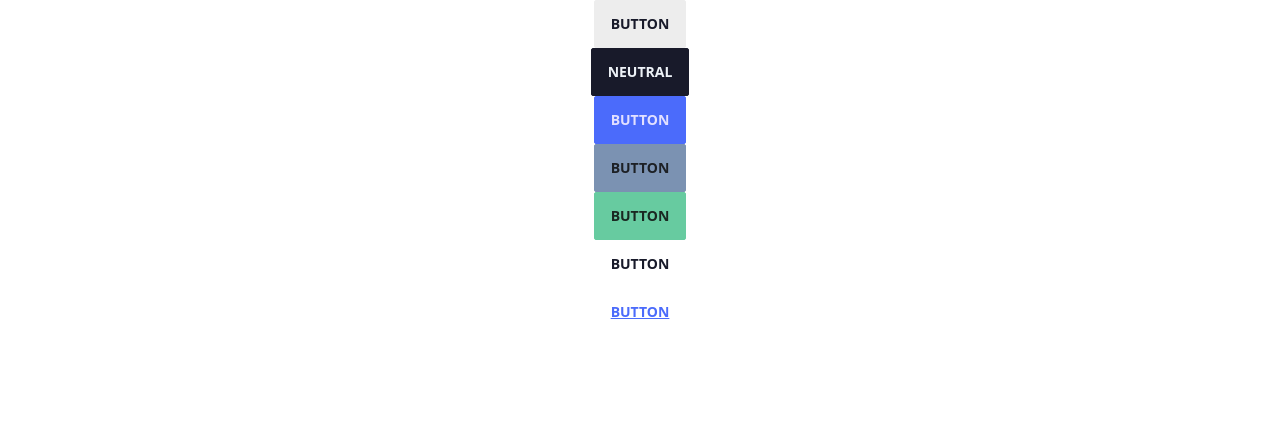
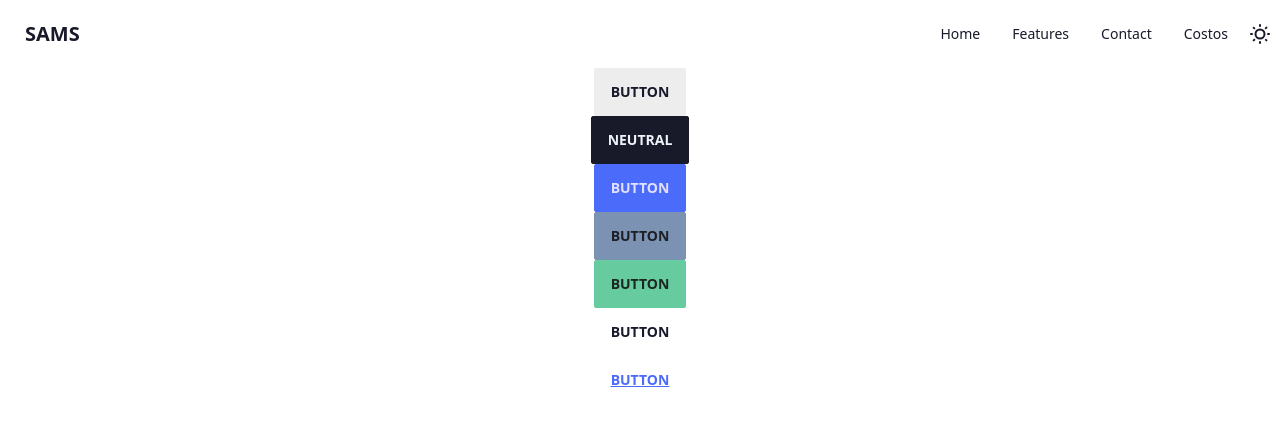
Before and after one commit to SimonVillalonIT/sams-arduino, a Next.js app in the folder Package/Website/: page / in a window 1280 px wide. Shown: the top 426 px of the page. Built offline with nearby package versions, Linux system fonts and the light colour scheme.

Commit message:
Add header component🛠

```diff
--- a/Package/Website/app/layout.tsx
+++ b/Package/Website/app/layout.tsx
@@ -1,8 +1,9 @@
 import "styles/globals.css";
+import {Header} from "components"
 
 export const metadata = {
-  title: "Create Next App",
-  description: "Generated by create next app",
+  title: "Sams",
+  description: "Sams - Sitio Web Oficial",
 };
 
 export default function RootLayout({
@@ -13,7 +14,8 @@ export default function RootLayout({
   return (
     <html lang="en">
       <body>
-        <main className="min-h-screen bg-background flex flex-col items-center">
+          <Header />
+        <main>
           {children}
         </main>
       </body>
--- /dev/null
+++ b/Package/Website/components/header/index.tsx
@@ -0,0 +1,47 @@
+import React from "react"
+import Link from "./link"
+import ToggleTheme from "./toggle-theme"
+import {home} from "data"
+
+export default function Header() {
+  return (
+    <header className="navbar bg-base-100">
+      <div className="navbar-start">
+        <div className="dropdown">
+          <label tabIndex={0} className="btn-ghost btn lg:hidden">
+            <svg
+              xmlns="http://www.w3.org/2000/svg"
+              className="h-5 w-5"
+              fill="none"
+              viewBox="0 0 24 24"
+              stroke="currentColor"
+            >
+              <path
+                strokeLinecap="round"
+                strokeLinejoin="round"
+                strokeWidth="2"
+                d="M4 6h16M4 12h8m-8 6h16"
+              />
+            </svg>
+          </label>
+          <ul
+            tabIndex={0}
+            className="dropdown-content menu rounded-box menu-sm z-[1] mt-3 w-52 bg-base-100 p-2 shadow"
+          >
+          {home.header.links.map((link) => <Link {...link} />)}
+          </ul>
+        </div>
+        <a className="btn-ghost btn text-xl normal-case">SAMS</a>
+      </div>
+      <div className="navbar-end hidden lg:flex">
+        <ul className="menu menu-horizontal px-1">
+          {home.header.links.map((link) => <Link {...link} />)}
+        </ul>
+        <ToggleTheme />
+      </div>
+      <div className="navbar-end lg:hidden">
+        <ToggleTheme />
+      </div>
+    </header>
+  );
+}
--- /dev/null
+++ b/Package/Website/components/header/link.tsx
@@ -0,0 +1,17 @@
+import React from "react";
+
+interface Props {
+  href: string;
+  title: string;
+  text: string;
+}
+
+function Link({ href, title, text }: Props) {
+  return (
+    <li title={title} >
+      <a href={href}>{text}</a>
+    </li>
+  );
+}
+
+export default Link;
--- /dev/null
+++ b/Package/Website/components/header/toggle-theme.tsx
@@ -0,0 +1,39 @@
+"use client";
+import React, { useEffect, useState } from "react";
+
+function ToggleTheme({ className }: { className?: string }) {
+  const [theme, setTheme] = useState("");
+
+  const toggleTheme = () => {
+    setTheme(theme === "night" ? "corporate" : "night");
+  };
+
+  useEffect(() => {
+    document.querySelector("html")?.setAttribute("data-theme", theme);
+  }, [theme]);
+  return (
+    <label className={`swap swap-rotate ${className}`}>
+      <input
+        checked={theme === "corporate" ? false : true}
+        onChange={toggleTheme}
+        type="checkbox"
+      />
+      <svg
+        className="swap-on h-6 w-6 fill-current"
+        xmlns="http://www.w3.org/2000/svg"
+        viewBox="0 0 24 24"
+      >
+        <path d="M5.64,17l-.71.71a1,1,0,0,0,0,1.41,1,1,0,0,0,1.41,0l.71-.71A1,1,0,0,0,5.64,17ZM5,12a1,1,0,0,0-1-1H3a1,1,0,0,0,0,2H4A1,1,0,0,0,5,12Zm7-7a1,1,0,0,0,1-1V3a1,1,0,0,0-2,0V4A1,1,0,0,0,12,5ZM5.64,7.05a1,1,0,0,0,.7.29,1,1,0,0,0,.71-.29,1,1,0,0,0,0-1.41l-.71-.71A1,1,0,0,0,4.93,6.34Zm12,.29a1,1,0,0,0,.7-.29l.71-.71a1,1,0,1,0-1.41-1.41L17,5.64a1,1,0,0,0,0,1.41A1,1,0,0,0,17.66,7.34ZM21,11H20a1,1,0,0,0,0,2h1a1,1,0,0,0,0-2Zm-9,8a1,1,0,0,0-1,1v1a1,1,0,0,0,2,0V20A1,1,0,0,0,12,19ZM18.36,17A1,1,0,0,0,17,18.36l.71.71a1,1,0,0,0,1.41,0,1,1,0,0,0,0-1.41ZM12,6.5A5.5,5.5,0,1,0,17.5,12,5.51,5.51,0,0,0,12,6.5Zm0,9A3.5,3.5,0,1,1,15.5,12,3.5,3.5,0,0,1,12,15.5Z" />
+      </svg>
+      <svg
+        className="swap-off h-6 w-6 fill-current"
+        xmlns="http://www.w3.org/2000/svg"
+        viewBox="0 0 24 24"
+      >
+        <path d="M21.64,13a1,1,0,0,0-1.05-.14,8.05,8.05,0,0,1-3.37.73A8.15,8.15,0,0,1,9.08,5.49a8.59,8.59,0,0,1,.25-2A1,1,0,0,0,8,2.36,10.14,10.14,0,1,0,22,14.05,1,1,0,0,0,21.64,13Zm-9.5,6.69A8.14,8.14,0,0,1,7.08,5.22v.27A10.15,10.15,0,0,0,17.22,15.63a9.79,9.79,0,0,0,2.1-.22A8.11,8.11,0,0,1,12.14,19.73Z" />
+      </svg>
+    </label>
+  );
+}
+
+export default ToggleTheme;
--- /dev/null
+++ b/Package/Website/components/index.tsx
@@ -0,0 +1 @@
+export {default as Header} from "./header"
--- /dev/null
+++ b/Package/Website/data/home.ts
@@ -0,0 +1,23 @@
+const data = {
+  header: {
+    links: [{
+      title: "Dashboard to manage your devices ",
+      href: "/dashboard",
+      text: "Home"
+    },{
+      title: "Home of website",
+      href: "/#features",
+      text: "Features"
+    },{
+      title: "Contact with us",
+      href: "/contact",
+      text: "Contact"
+    },{
+      title: "Nuestos costos",
+      href: "/pricing",
+      text: "Costos"
+    }]
+  }
+}
+
+export default data
--- /dev/null
+++ b/Package/Website/data/index.ts
@@ -0,0 +1 @@
+export {default as home} from "./home"
--- a/Package/Website/package.json
+++ b/Package/Website/package.json
@@ -14,6 +14,7 @@
     "postcss": "8.4.24",
     "react": "18.2.0",
     "react-dom": "18.2.0",
+    "react-icons": "^4.10.1",
     "tailwindcss": "3.3.2",
     "typescript": "5.1.3"
   },
--- a/Package/Website/tailwind.config.js
+++ b/Package/Website/tailwind.config.js
@@ -1,8 +1,21 @@
 /** @type {import('tailwindcss').Config} */
 module.exports = {
-  content: ["./app/**/*.{js,ts,jsx,tsx,mdx}"],
-  plugins: [require("daisyui")],
+  content: [
+    "./pages/**/*.{js,ts,jsx,tsx,mdx}",
+    "./components/**/*.{js,ts,jsx,tsx,mdx}",
+    "./app/**/*.{js,ts,jsx,tsx,mdx}",
+  ],
   daisyui: {
     themes: ["corporate", "night"],
   },
+  theme: {
+    extend: {
+      backgroundImage: {
+        "gradient-radial": "radial-gradient(var(--tw-gradient-stops))",
+        "gradient-conic":
+          "conic-gradient(from 180deg at 50% 50%, var(--tw-gradient-stops))",
+      },
+    },
+  },
+  plugins: [require("daisyui")],
 };
--- a/Package/Website/tsconfig.json
+++ b/Package/Website/tsconfig.json
@@ -1,6 +1,5 @@
 {
   "compilerOptions": {
-    "baseUrl": "",
     "target": "es5",
     "lib": [
       "dom",
```
Also changed, not shown: Package/Website/data/contact.ts (added, +29 -0 lines), Package/Website/data/dashboard.ts (added, +55 -0 lines), 1 other file (tests, documents, lock files or other folders).
